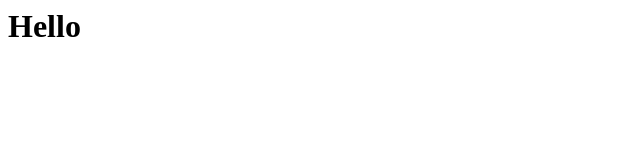
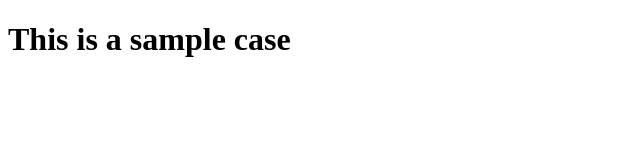
Before and after one commit to emincansumer/dev-case, a plain HTML site: page index.html in a window 1280 px wide. Shown: the whole page, without its empty margins (0-640 px from the left). Drawn offline with Linux system fonts and the light colour scheme.

Commit message:
Add valid html sections

```diff
--- a/index.html
+++ b/index.html
@@ -1 +1,7 @@
-<h1>Hello</h1>
+<!DOCTYPE html>
+<head>
+    <title>Developer Case</title>
+</head>
+<body>
+    <h1>This is a sample case</h1>
+</body>
```
